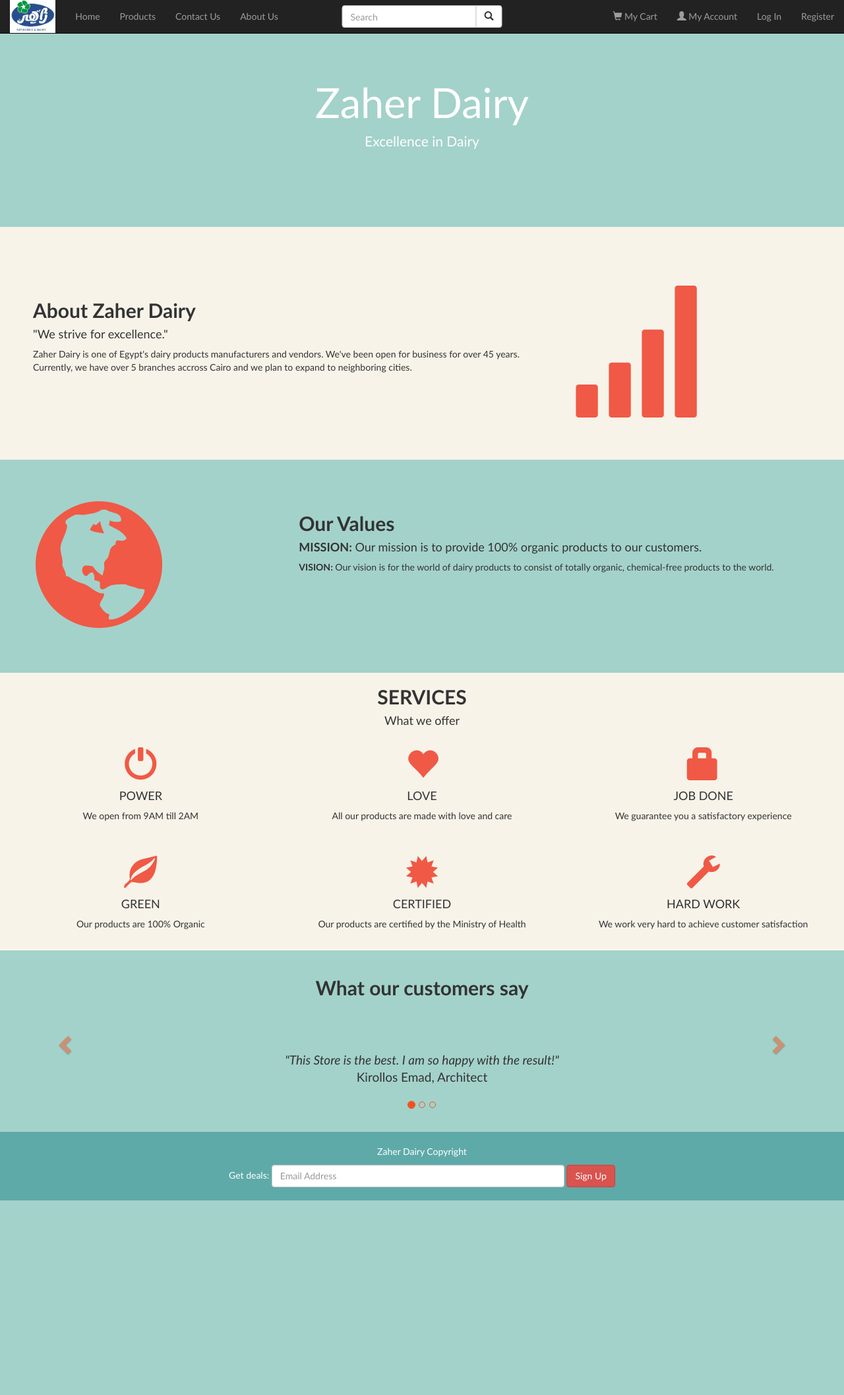
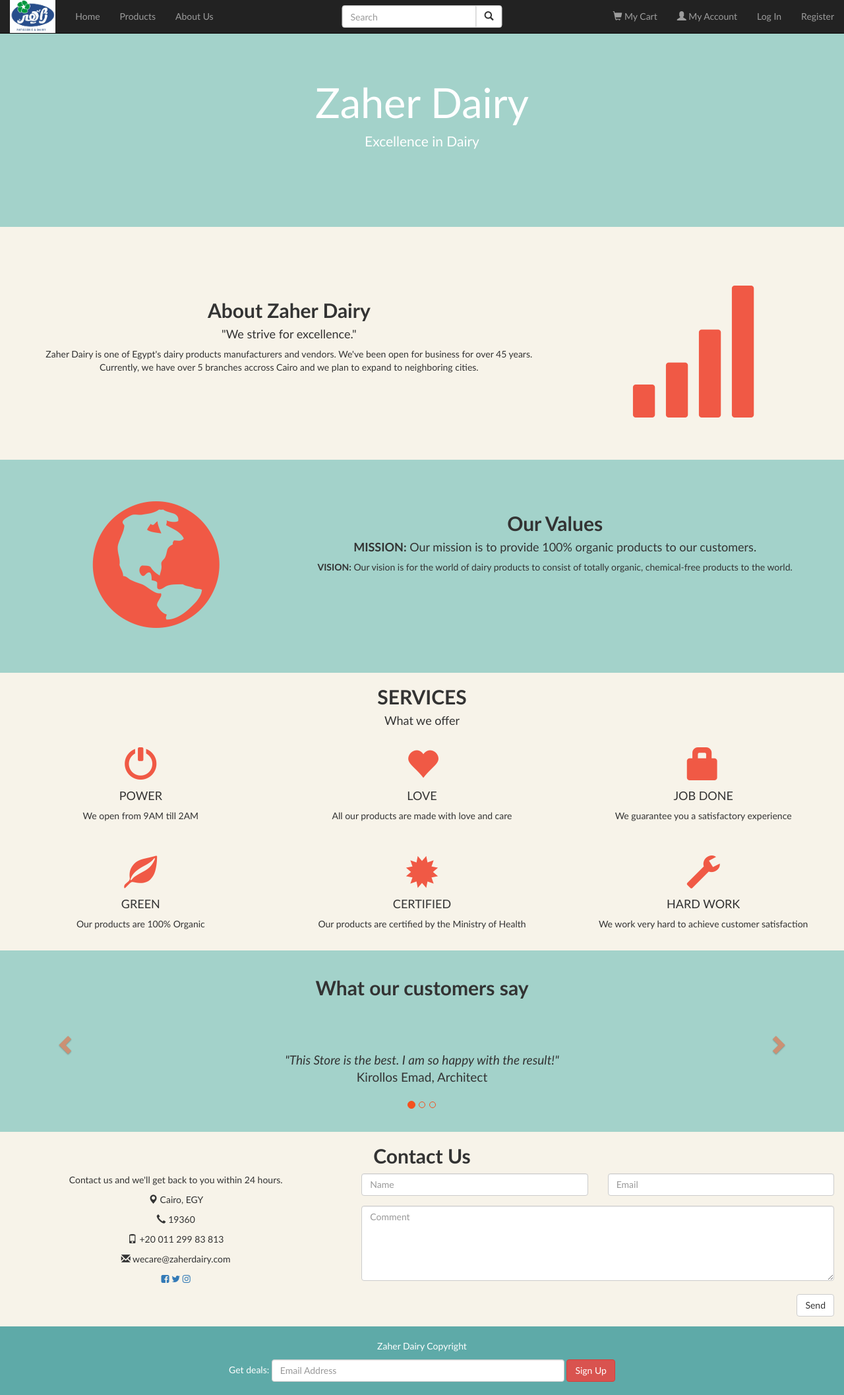
Before and after one commit to OmarAhmedDiaa/Zaher-dairy-website, a PHP site: page /about.php in a window 1280 px wide. Shown: the whole page at 66% size. Before the commit the page ends 1820 px from the top, so only its background shows below. Run offline with PHP 8.4, Linux system fonts and the light colour scheme.

Commit message:
Cart,Profile,Products

```diff
--- a/about.php
+++ b/about.php
@@ -6,6 +6,7 @@
     <link rel="stylesheet" href="https://maxcdn.bootstrapcdn.com/bootstrap/3.4.1/css/bootstrap.min.css">
     <script src="https://ajax.googleapis.com/ajax/libs/jquery/3.5.1/jquery.min.js"></script>
     <script src="https://maxcdn.bootstrapcdn.com/bootstrap/3.4.1/js/bootstrap.min.js"></script>
+    <link rel="stylesheet" href="https://cdnjs.cloudflare.com/ajax/libs/font-awesome/4.7.0/css/font-awesome.min.css">
     <link rel="stylesheet" href="main.css">
     <?php include "navbar.php"; ?>
   </head>
@@ -80,6 +81,7 @@
           <p>We work very hard to achieve customer satisfaction</p>
         </div>
       </div>
+
     </div>
     <br>
     <!-- Carousel -->
@@ -115,6 +117,37 @@
         <span class="glyphicon glyphicon-chevron-right" aria-hidden="true"></span>
         <span class="sr-only">Next</span>
       </a>
+    </div>
+    <div class="container-fluid" style="background-color:#f7f3e9;">
+      <h2 class="text-center"><b>Contact Us</b></h2>
+      <div class="row">
+        <div class="col-sm-5">
+          <p>Contact us and we'll get back to you within 24 hours.</p>
+          <p><span class="glyphicon glyphicon-map-marker"></span> Cairo, EGY</p>
+          <p><span class="glyphicon glyphicon-earphone"></span> 19360</p>
+          <p><span class="glyphicon glyphicon-phone"></span> +20 011 299 83 813</p>
+          <p><span class="glyphicon glyphicon-envelope"></span> wecare@zaherdairy.com</p>
+          <a href="https://www.facebook.com/ZaherDairy/?ref=page_internal"><i class="fa fa-facebook-square"></i>
+          <a href="https://twitter.com/zaherdairy?lang=en"><i class="fa fa-twitter"></i>
+          <a href="https://www.instagram.com/zaherdairy/?hl=en"><i class="fa fa-instagram"></i>
+        </div>
+        <div class="col-sm-7">
+          <div class="row">
+            <div class="col-sm-6 form-group">
+              <input class="form-control" id="name" name="name" placeholder="Name" type="text" required>
+            </div>
+            <div class="col-sm-6 form-group">
+              <input class="form-control" id="email" name="email" placeholder="Email" type="email" required>
+            </div>
+          </div>
+          <textarea class="form-control" id="comments" name="comments" placeholder="Comment" rows="5"></textarea><br>
+          <div class="row">
+            <div class="col-sm-12 form-group">
+              <button class="btn btn-default pull-right" type="submit">Send</button>
+            </div>
+          </div>
+        </div>
+      </div>
     </div>
     <footer class="container-fluid text-center">
       <br>
--- a/contact.php
+++ b/contact.php
@@ -11,7 +11,7 @@
     <?php include "navbar.php"; ?>
   </head>
   <body>
-    <div class="container-fluid1 bg-grey">
+    <div class="container-fluid1 bg-grey" style="margin-top:120px;margin-left">
       <h2 class="text-center">CONTACT</h2>
       <div class="row">
         <div class="col-sm-5">
--- a/login.php
+++ b/login.php
@@ -11,12 +11,12 @@
 
       <h2 class="login-header">Log in</h2>
 
-      <form class="login-container">
+      <form action="home.php" class="login-container">
         <p><input type="email" placeholder="Email"></p>
         <p><input type="password" placeholder="Password"></p>
         <p><input type="submit" value="Log in"></p>
         <p style="text-align:center;">Don't have an account?</p>
-        <a href="signup.php" style="margin-left:140px;"><u>Sign Up Here</u></a>
+        <a href="register.php" style="margin-left:140px;"><u>Sign Up Here</u></a>
       </form>
 
     </div>
--- a/main.css
+++ b/main.css
@@ -1,5 +1,6 @@
 body{
   background-color: #f7f3e9;
+  text-align: center;
 }
 
 .navbar-center{
--- a/navbar.php
+++ b/navbar.php
@@ -17,7 +17,6 @@
         <ul class="nav navbar-nav">
           <li><a href="home.php">Home</a></li>
           <li><a href="products.php">Products</a></li>
-          <li><a href="contact.php">Contact Us</a></li>
           <li><a href="about.php">About Us</a></li>
         </ul>
         <form class="navbar-form navbar-center" action="#">
@@ -31,10 +30,10 @@
           </div>
         </form>
         <ul class="nav navbar-nav navbar-right">
-          <li><a href="#"><span class="glyphicon glyphicon-shopping-cart"></span> My Cart</a></li>
-          <li><a href="#"><span class="glyphicon glyphicon-user"></span> My Account</a></li>
+          <li><a href="cart.php"><span class="glyphicon glyphicon-shopping-cart"></span> My Cart</a></li>
+          <li><a href="account.php"><span class="glyphicon glyphicon-user"></span> My Account</a></li>
           <li ><a href="login.php">Log In</a></li>
-          <li><a href="#">Register</a></li>
+          <li><a href="register.php">Register</a></li>
         </ul>
       </div>
     </nav>
```
Also changed, not shown: account.php (added, +23 -0 lines), cart.php (added, +26 -0 lines), products.php (added, +32 -0 lines), register.php (renamed from reg.php, +17 -22 lines), New Text Document.txt (deleted).
